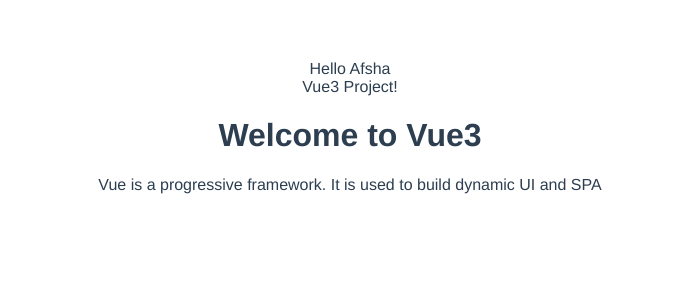
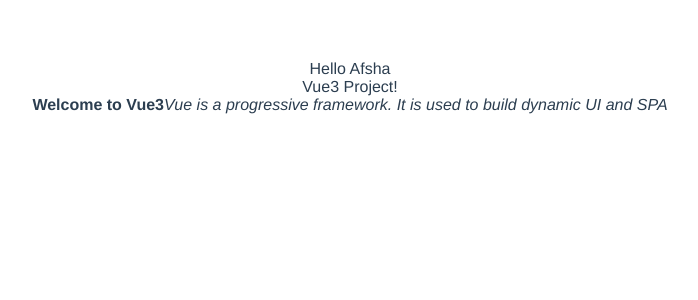
Before and after one commit to mdafsha9/VueJS3-Tutorials, a Vue app: page / in a window 1280 px wide. Shown: the top 300 px of the page, without its empty margins (290-988 px from the left). Built offline with nearby package versions, Linux system fonts and the light colour scheme.

Commit message:
inner html

```diff
--- a/src/App.vue
+++ b/src/App.vue
@@ -13,7 +13,7 @@
       greet:"Hello",
       name:'Afsha',
       framework:'Vue3 Project!',
-      inner:'<h1>Welcome to Vue3</h1><p>Vue is a progressive framework. It is used to build dynamic UI and SPA</p>',
+      inner:'<b>Welcome to Vue3</b><i>Vue is a progressive framework. It is used to build dynamic UI and SPA</i>',
 
 
     }
```
